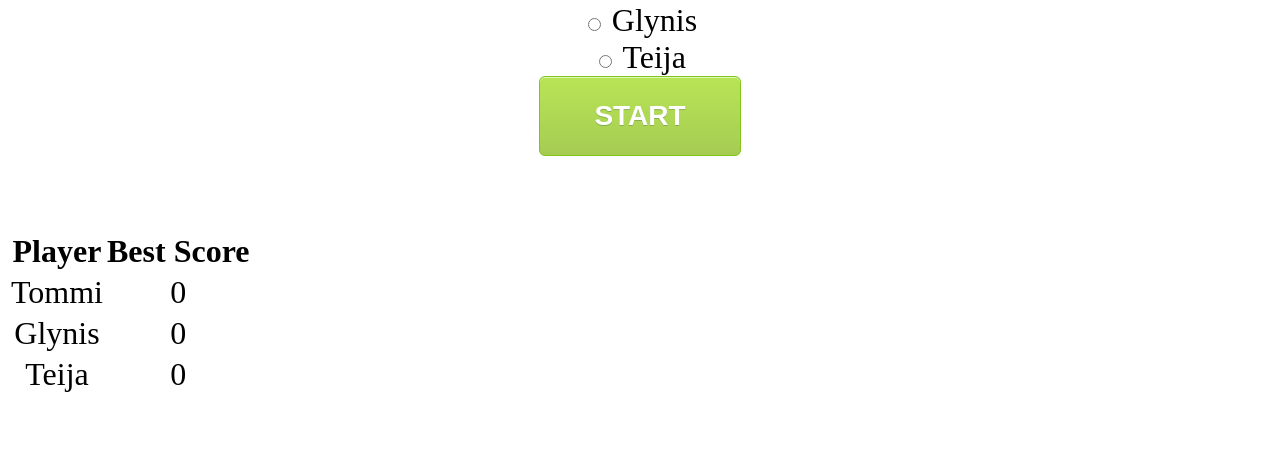
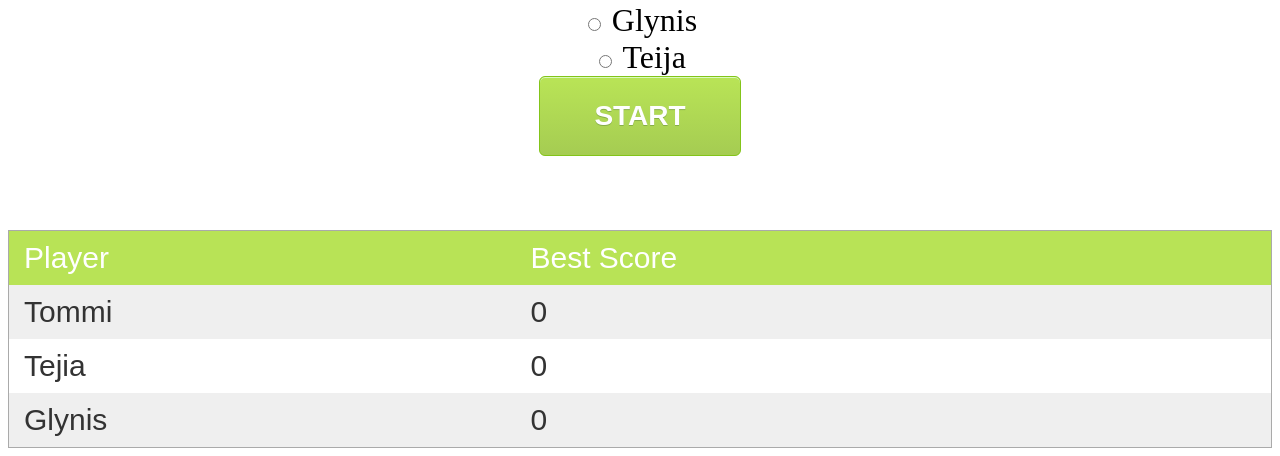
Before and after one commit to dss285/iot-simon-says, a Flask app: page / in a window 1280 px wide. Shown: the part 470-926 px from the top of the page. Before the commit the page ends 862 px from the top, so only its background shows below. Run offline with Flask 2, Linux system fonts and the light colour scheme.

Commit message:
Updated Table style

```diff
--- a/static/style.css
+++ b/static/style.css
@@ -40,3 +40,12 @@ h2{
 	position:relative;
 	top:1px;
 }
+
+.tg  {border-collapse:collapse;border-color:#aaa;border-spacing:0;border-style:solid;border-width:1px;}
+        .tg td{background-color:#fff;border-color:#aaa;border-style:solid;border-width:0px;color:#333;
+          font-family:Arial, sans-serif;font-size:30px;overflow:hidden;padding:10px 15px;word-break:normal;}
+        .tg th{background-color:#f38630;border-color:#aaa;border-style:solid;border-width:0px;color:#fff;
+          font-family:Arial, sans-serif;font-size:30px;font-weight:normal;overflow:hidden;padding:10px 15px;word-break:normal;}
+        .tg .tg-d52n{background-color:#b8e356;border-color:inherit;text-align:left;vertical-align:top}
+        .tg .tg-b6g2{background-color:#efefef;text-align:left;vertical-align:top}
+        .tg .tg-0lax{text-align:left;vertical-align:top}
--- a/templates/base.html
+++ b/templates/base.html
@@ -24,16 +24,30 @@
     <h2 id="gameState">Game....<span id="gameStateSpan">is over!</span></h2><br>
     <h2 id="resultText">You survived on level <span id="resultTextSpan">0</span>!</h2>
 
-    <table>
+    <style type="text/css">
+        </style>
+        <table class="tg" width="100%">
         <thead>
-            <tr><th>Player</th><th>Best Score</th></tr>
+          <tr>
+            <th class="tg-d52n">Player</th>
+            <th class="tg-d52n">Best Score</th>
+          </tr>
         </thead>
         <tbody>
-            <tr><td>Tommi</td><td id="tommiScore">0</td></tr>
-            <tr><td>Glynis</td><td id="glynisScore">0</td></tr>
-            <tr><td>Teija</td><td id="teijaScore">0</td></tr>
+          <tr>
+            <td class="tg-b6g2">Tommi</td>
+            <td class="tg-b6g2">0</td>
+          </tr>
+          <tr>
+            <td class="tg-0lax">Tejia</td>
+            <td class="tg-0lax">0</td>
+          </tr>
+          <tr>
+            <td class="tg-b6g2">Glynis</td>
+            <td class="tg-b6g2">0</td>
+          </tr>
         </tbody>
-    </table>
+        </table>
 
     <script src="{{url_for('static', filename='index.js')}}"></script>
 
```
